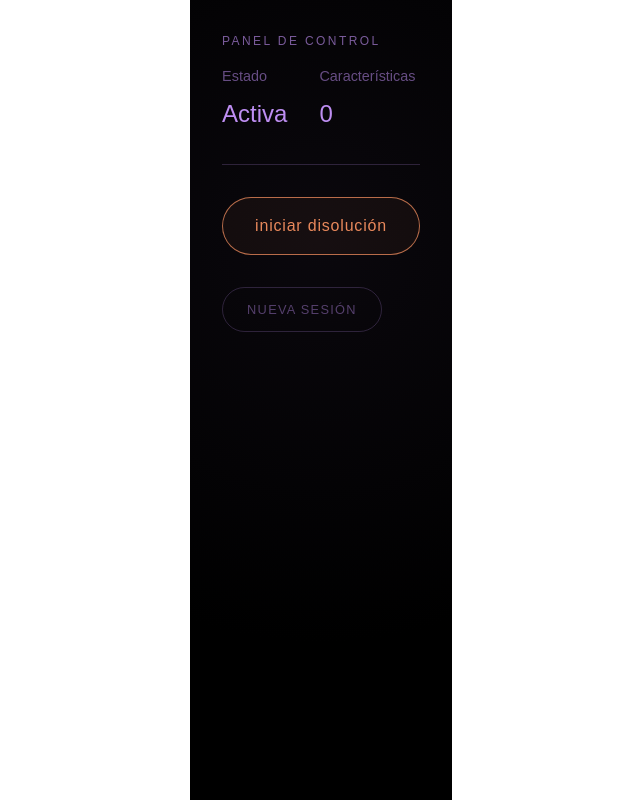
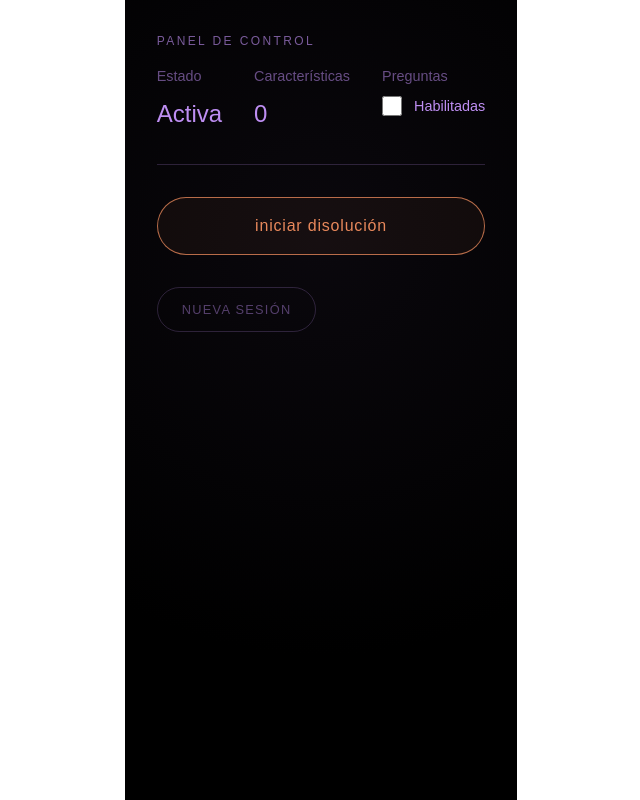
Before and after one commit to lgattari/imprenta-poetica, a Next.js app: page /admin in a window 1280 px wide. Shown: the whole page, without its empty margins (319-959 px from the left). Built offline with nearby package versions, Linux system fonts and the light colour scheme; no server answers; the database is empty.

Commit message:
checkpreguntas

```diff
--- a/app/admin/page.tsx
+++ b/app/admin/page.tsx
@@ -38,6 +38,7 @@ export default function Admin() {
   const [escuchando, setEscuchando] = useState(false)
   const [descontrolado, setDescontrolado] = useState(false)
   const [enviandoMensaje, setEnviandoMensaje] = useState(false)
+  const [preguntasHabilitadas, setPreguntasHabilitadas] = useState(false)
   const recognitionRef = useRef<SpeechRecognition | null>(null)
 
   function iniciarGrabacion() {
@@ -97,6 +98,7 @@ export default function Admin() {
     const data = await res.json()
     setEstado(data.estado ?? 'activa')
     setCaracteristicas(data.respuestas?.length ?? 0)
+    setPreguntasHabilitadas(data.preguntas_habilitadas ?? false)
     if (data.preguntas) setPreguntas(data.preguntas)
   }
 
@@ -158,6 +160,20 @@ export default function Admin() {
     await fetch('/api/nueva-sesion', { method: 'POST' })
     setRespuesta('')
     setPreguntas([])
+  }
+
+  async function actualizarPreguntasHabilitadas(enabled: boolean) {
+    setPreguntasHabilitadas(enabled)
+    try {
+      await fetch('/api/preguntas-habilitadas', {
+        method: 'POST',
+        headers: { 'Content-Type': 'application/json' },
+        body: JSON.stringify({ preguntas_habilitadas: enabled }),
+      })
+    } catch (error) {
+      console.error('Error actualizando preguntas habilitadas:', error)
+      setPreguntasHabilitadas(!enabled)
+    }
   }
 
   const estilos = `
@@ -236,6 +252,41 @@ export default function Admin() {
               }}>
                 {caracteristicas}
               </p>
+            </div>
+            <div>
+              <p style={{
+                fontSize: '0.9rem',
+                color: 'rgba(200,150,255,0.5)',
+                margin: '0 0 0.5rem 0',
+              }}>
+                Preguntas
+              </p>
+              <div style={{
+                display: 'flex',
+                alignItems: 'center',
+                gap: '0.75rem',
+              }}>
+                <input
+                  type="checkbox"
+                  id="preguntasHabilitadas"
+                  checked={preguntasHabilitadas}
+                  onChange={(e) => actualizarPreguntasHabilitadas(e.target.checked)}
+                  style={{
+                    width: '20px',
+                    height: '20px',
+                    cursor: 'pointer',
+                    accentColor: 'rgba(200,150,255,0.8)',
+                  }}
+                />
+                <label htmlFor="preguntasHabilitadas" style={{
+                  color: 'rgba(200,150,255,0.95)',
+                  fontSize: '0.9rem',
+                  cursor: 'pointer',
+                  margin: 0,
+                }}>
+                  Habilitadas
+                </label>
+              </div>
             </div>
           </div>
         </div>
--- a/app/api/estado/route.ts
+++ b/app/api/estado/route.ts
@@ -4,11 +4,11 @@ import { NextResponse } from 'next/server'
 export async function GET() {
   const { data: sesion } = await supabase
     .from('sesiones')
-    .select('id, estado, monologo_despertar, procesando, mensaje_push')
+    .select('id, estado, monologo_despertar, procesando, mensaje_push, preguntas_habilitadas')
     .eq('activa', true)
     .single()
 
-  if (!sesion) return NextResponse.json({ respuestas: [] })
+  if (!sesion) return NextResponse.json({ respuestas: [], preguntas_habilitadas: false })
 
   const { data: respuestas } = await supabase
     .from('respuestas')
@@ -31,7 +31,8 @@ export async function GET() {
     ultimaRespuesta: ultimaRespuesta ?? null,
     monologo_despertar: sesion.monologo_despertar ?? null,
     procesando: sesion.procesando ?? false,
-    mensaje_push: sesion.mensaje_push ?? null
+    mensaje_push: sesion.mensaje_push ?? null,
+    preguntas_habilitadas: sesion.preguntas_habilitadas ?? false
   })
 }
 
@@ -39,13 +40,15 @@ export async function GET() {
     return NextResponse.json({
       estado: 'disolucion',
       respuestas: respuestas?.map(r => r.contenido) ?? [],
-      mensaje_push: sesion.mensaje_push ?? null
+      mensaje_push: sesion.mensaje_push ?? null,
+      preguntas_habilitadas: sesion.preguntas_habilitadas ?? false
     })
   }
 
   return NextResponse.json({
     estado: 'activa',
     respuestas: respuestas?.map(r => r.contenido) ?? [],
-    mensaje_push: sesion.mensaje_push ?? null
+    mensaje_push: sesion.mensaje_push ?? null,
+    preguntas_habilitadas: sesion.preguntas_habilitadas ?? false
   })
 }
--- /dev/null
+++ b/app/api/preguntas-habilitadas/route.ts
@@ -0,0 +1,31 @@
+import { supabase } from '@/lib/supabase'
+import { NextResponse } from 'next/server'
+
+export async function GET() {
+  const { data: sesion } = await supabase
+    .from('sesiones')
+    .select('preguntas_habilitadas')
+    .eq('activa', true)
+    .single()
+
+  if (!sesion) return NextResponse.json({ preguntas_habilitadas: false })
+
+  return NextResponse.json({
+    preguntas_habilitadas: sesion.preguntas_habilitadas ?? false
+  })
+}
+
+export async function POST(req: Request) {
+  const { preguntas_habilitadas } = await req.json()
+
+  const { error } = await supabase
+    .from('sesiones')
+    .update({ preguntas_habilitadas })
+    .eq('activa', true)
+
+  if (error) {
+    return NextResponse.json({ error: error.message }, { status: 500 })
+  }
+
+  return NextResponse.json({ success: true, preguntas_habilitadas })
+}
--- a/app/pantalla/page.tsx
+++ b/app/pantalla/page.tsx
@@ -104,6 +104,7 @@ export default function Pantalla() {
   const [ultimaPregunta, setUltimaPregunta] = useState('')
   const [ultimaRespuesta, setUltimaRespuesta] = useState('')
   const [descontrolado, setDescontrolado] = useState(false)
+  const [preguntasHabilitadas, setPreguntasHabilitadas] = useState(false)
   const canvasRef = useRef<HTMLCanvasElement>(null)
   const animRef = useRef<number>(0)
   const prevEstado = useRef<string>('')
@@ -185,6 +186,8 @@ export default function Pantalla() {
   async function cargar() {
   const res = await fetch('/api/estado')
   const data = await res.json()
+
+  setPreguntasHabilitadas(data.preguntas_habilitadas ?? false)
 
   if (data.estado === 'dios') {
     setProcesando(data.procesando ?? false)
@@ -561,6 +564,7 @@ export default function Pantalla() {
     @keyframes pulso { 0%{transform:scale(1)} 50%{transform:scale(1.08)} 100%{transform:scale(1)} }
     @keyframes aparecer { from{opacity:0;letter-spacing:0.5em;filter:blur(8px)} to{opacity:1;letter-spacing:normal;filter:blur(0)} }
     @keyframes fadein { from{opacity:0;transform:translateY(10px)} to{opacity:1;transform:translateY(0)} }
+    @keyframes fadeInMessage { 0%{opacity:0;transform:scale(0.9)} 100%{opacity:1;transform:scale(1)} }
   `
 
   if (!audioActivo) return (
@@ -753,7 +757,39 @@ export default function Pantalla() {
         </div>
 
         {/* Contenido principal */}
-        {caracteristicas.length === 0 ? (
+        {!preguntasHabilitadas ? (
+          <div style={{
+            textAlign: 'center',
+            animation: 'fadeInMessage 1s ease-out',
+            display: 'flex',
+            flexDirection: 'column',
+            alignItems: 'center',
+            gap: '1.5rem',
+          }}>
+            <p style={{
+              fontSize: 'clamp(2rem, 8vw, 4rem)',
+              color: 'rgba(200,150,255,0.9)',
+              fontStyle: 'italic',
+              letterSpacing: '0.05em',
+              margin: 0,
+              fontWeight: 300,
+              lineHeight: 1.4,
+            }}>
+              Todavía no...
+            </p>
+            <p style={{
+              fontSize: 'clamp(1.2rem, 4vw, 1.8rem)',
+              color: 'rgba(200,150,255,0.6)',
+              fontStyle: 'italic',
+              letterSpacing: '0.05em',
+              margin: 0,
+              fontWeight: 300,
+              maxWidth: '80vw',
+            }}>
+              a las 11 lo invocaremos
+            </p>
+          </div>
+        ) : caracteristicas.length === 0 ? (
           <div style={{
             textAlign: 'center',
             animation: 'pulse 2s ease-in-out infinite',
```
